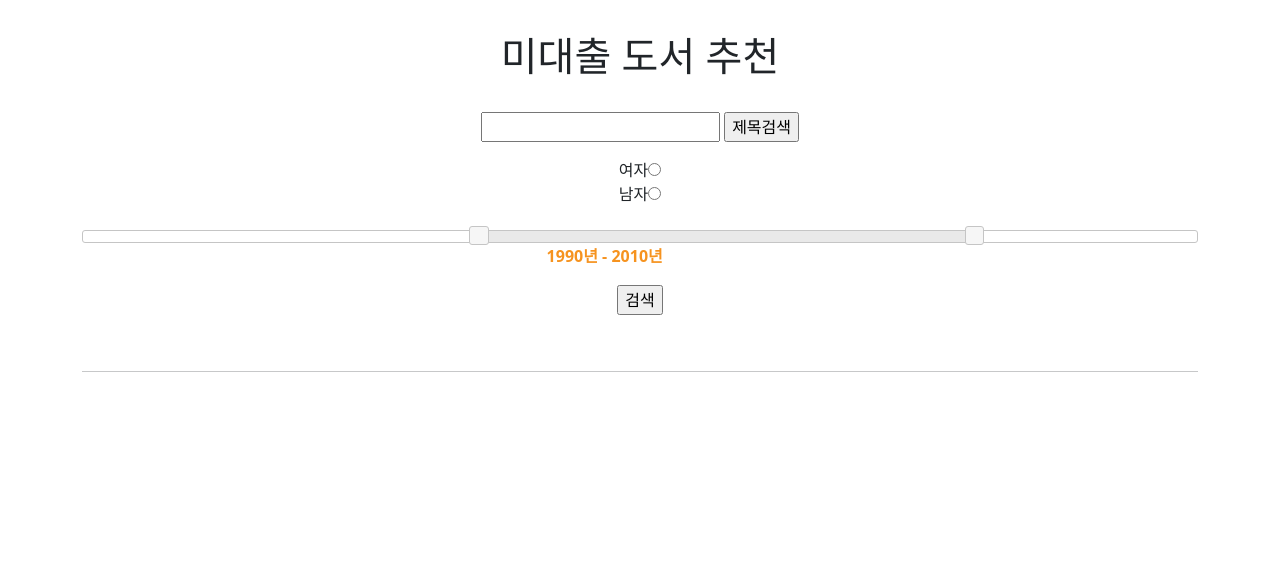
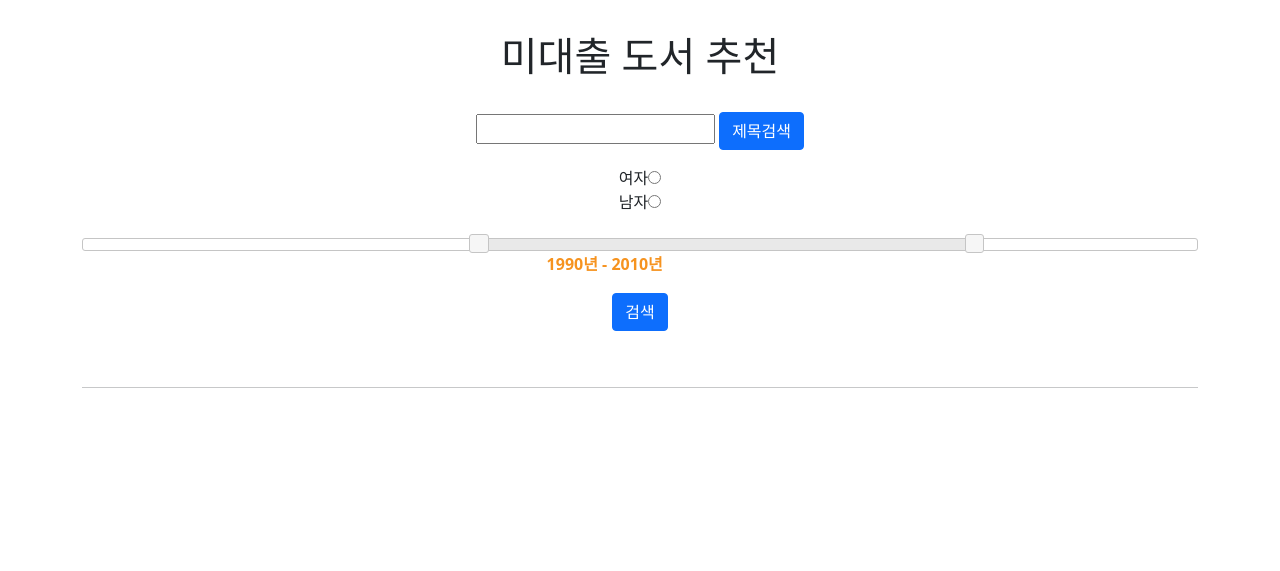
Before and after one commit to dmswl0311/library-AI-web-project, a Django app: page / in a window 1280 px wide. Shown: the top 571 px of the page. Before the commit the page ends 372 px from the top, so only its background shows below. Run offline with Django 3.2, Linux system fonts and the light colour scheme; data that the repository does not hold is empty; some libraries are stand-ins or nearby versions.

Commit message:
검색버튼 디자인 변경

```diff
--- a/mainapp/templates/index.html
+++ b/mainapp/templates/index.html
@@ -112,7 +112,7 @@
         <center>
             <form action="{%url 'search'%}" method="get">
                 <input type="text" name='search'>
-                <input type="submit" value='제목검색'>
+                <input type="submit" value='제목검색' class="btn btn-primary">
             </form>
 
             <FORM NAME="myForm" method="GET" action="{%url 'search_result'%}">
@@ -253,7 +253,7 @@
                 </p>
                 <input type="hidden" id="from" name="year1" />
                 <input type="hidden" id="to" name="year2" />
-                <input type="submit" value="검색" id="search_button">
+                <input type="submit" value="검색" id="search_button" class="btn btn-primary">
             </FORM>
             <br>
             <hr>
--- a/mainapp/templates/search.html
+++ b/mainapp/templates/search.html
@@ -20,7 +20,7 @@
 
             <form action="{%url 'search'%}" method="get">
                 <input type="text" name='search'>
-                <input type="submit" value='제목검색'>
+                <input type="submit" value='제목검색' class="btn btn-primary">
             </form>
 
             <div class="mt-5 mb-5" id="list" style="height:100vh; width:70vw;">
--- a/mainapp/templates/search_result.html
+++ b/mainapp/templates/search_result.html
@@ -112,7 +112,7 @@
         <center>
             <form action="{%url 'search'%}" method="get">
                 <input type="text" name='search'>
-                <input type="submit" value='제목검색'>
+                <input type="submit" value='제목검색' class="btn btn-primary">
             </form>
 
             <FORM NAME="myForm" method="GET" action="{%url 'search_result'%}">
@@ -252,7 +252,7 @@
                 </p>
                 <input type="hidden" id="from" name="year1" />
                 <input type="hidden" id="to" name="year2" />
-                <input type="submit" value="검색" id="search_button">
+                <input type="submit" value="검색" id="search_button" class="btn btn-primary">
             </FORM>
             <br>
             <hr>
```
